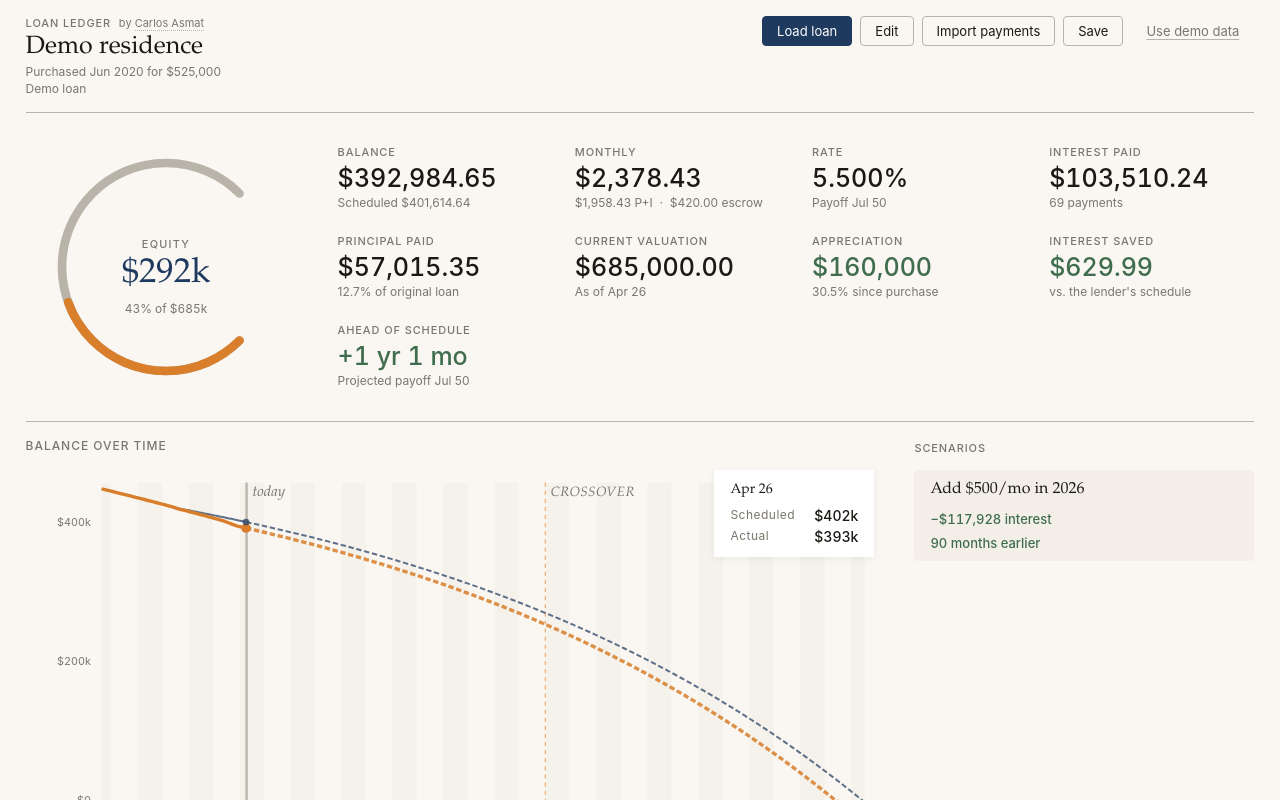
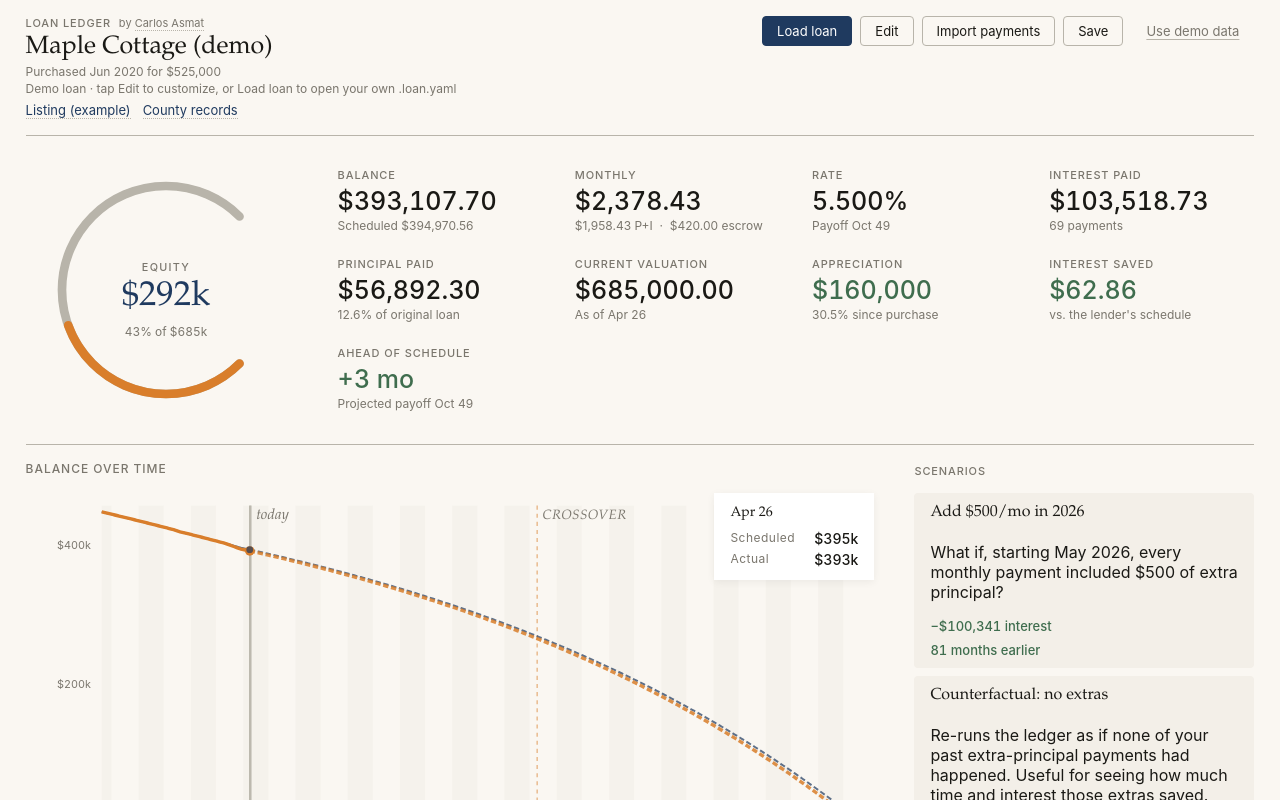
Before and after one commit to Sotilrac/loan-ledger, a Vue app in the folder packages/web/: page / in a window 1280 px wide. Built offline with nearby package versions, Linux system fonts and the light colour scheme; some icons are missing.

Commit message:
updates default data, adds umami

```diff
--- a/packages/core/src/demo.ts
+++ b/packages/core/src/demo.ts
@@ -13,10 +13,22 @@ export function buildDemoLoan(): LoanFile {
   const base: LoanFile = {
     schema_version: 1,
     property: {
-      name: 'Demo residence',
+      name: 'Maple Cottage (demo)',
+      address: '123 Maple Street, Exampleville, NY 10001',
       purchase_date: '2020-06-15',
       purchase_price: 525_000,
       currency: 'USD',
+      year_built: 1998,
+      bedrooms: 3,
+      bathrooms: 2,
+      square_feet: 1_850,
+      lot_size_sqft: 6_500,
+      links: [
+        { label: 'Listing (example)', url: 'https://example.com/listings/123-maple-street' },
+        { label: 'County records', url: 'https://example.com/tax/parcel/123-maple' },
+      ],
+      notes:
+        'Stand-in data so you can see how the dashboard reads a real file. Tap Edit to change any field, or Load loan to open your own .loan.yaml. Your file never leaves this browser.',
     },
     valuation: {
       current: {
@@ -24,6 +36,11 @@ export function buildDemoLoan(): LoanFile {
         as_of: '2026-04-01',
         source: 'manual',
       },
+      history: [
+        { amount: 525_000, as_of: '2020-06-15', source: 'manual' },
+        { amount: 610_000, as_of: '2022-06-01', source: 'manual' },
+        { amount: 650_000, as_of: '2024-06-01', source: 'manual' },
+      ],
     },
     loan: {
       principal: 450_000,
@@ -37,11 +54,21 @@ export function buildDemoLoan(): LoanFile {
         { effective_date: '2020-07-01', annual_rate: 0.0325 },
         { effective_date: '2023-09-01', annual_rate: 0.055 },
       ],
+      scheduled_extras: [
+        {
+          start_date: '2023-06-01',
+          end_date: '2025-12-01',
+          amount: 200,
+          note: 'Committed extra principal during the 2023–2025 stretch',
+        },
+      ],
     },
     scenarios: [
       {
         id: 'extra-500',
         name: 'Add $500/mo in 2026',
+        description:
+          'What if, starting May 2026, every monthly payment included $500 of extra principal?',
         mutations: [
           {
             type: 'recurring_extra_principal',
@@ -49,6 +76,13 @@ export function buildDemoLoan(): LoanFile {
             amount: 500,
           },
         ],
+      },
+      {
+        id: 'what-if-no-extras',
+        name: 'Counterfactual: no extras',
+        description:
+          'Re-runs the ledger as if none of your past extra-principal payments had happened. Useful for seeing how much time and interest those extras saved.',
+        mutations: [{ type: 'remove_payments_where', note_contains: 'extra' }],
       },
     ],
   };
@@ -73,7 +107,10 @@ function generateDemoPayments(loan: LoanFile): Payment[] {
     const bonus = extraBonusFor(row.date);
     const amount = round2(row.scheduled.payment + row.scheduled.escrow + bonus);
     const payment: Payment = { date: row.date, amount };
-    if (bonus > 0) payment.extra = bonus;
+    if (bonus > 0) {
+      payment.extra = bonus;
+      payment.note = 'extra principal';
+    }
     payments.push(payment);
   }
 
--- a/packages/web/index.html
+++ b/packages/web/index.html
@@ -6,6 +6,19 @@
     <link rel="icon" type="image/svg+xml" href="./favicon.svg" />
     <link rel="alternate icon" type="image/png" href="./favicon.png" />
     <title>Loan Ledger</title>
+    <script
+      defer
+      src="https://cloud.umami.is/script.js"
+      data-website-id="55179db8-c15f-4659-8430-1ef4e05d3ffb"
+      data-auto-track="false"
+    ></script>
+    <script>
+      // Report this app under /loanledger/... in the shared Umami site, so it
+      // doesn't collide with asmat.ca root-path analytics.
+      window.addEventListener('load', () => {
+        window.umami?.track((props) => ({ ...props, url: '/loanledger' + props.url }));
+      });
+    </script>
   </head>
   <body>
     <div id="app"></div>
--- a/packages/web/src/App.vue
+++ b/packages/web/src/App.vue
@@ -67,7 +67,9 @@ function monthsLabel(n: number): string {
 }
 
 const sourceLabel = computed(() => {
-  if (store.source === 'demo') return 'Demo loan';
+  if (store.source === 'demo') {
+    return 'Demo loan · tap Edit to customize, or Load loan to open your own .loan.yaml';
+  }
   return store.fileName;
 });
 
--- a/packages/web/src/components/LoanEditForm.vue
+++ b/packages/web/src/components/LoanEditForm.vue
@@ -313,7 +313,7 @@ const d = computed(() => store.draft);
         <input
           id="features"
           type="text"
-          placeholder="garage, fireplace, finished basement"
+          placeholder="Finished basement, Attached two-car garage, Gas forced-air heat, Central A/C, South-facing backyard"
           :value="(d.property.features ?? []).join(', ')"
           @input="updatePropertyArray(($event.target as HTMLInputElement).value)"
         />
--- a/packages/web/src/stores/loan.ts
+++ b/packages/web/src/stores/loan.ts
@@ -278,10 +278,12 @@ export const useLoanStore = defineStore('loan', () => {
   function downloadYaml(): void {
     if (isEditing.value) commitEditing();
     const yaml = currentYaml.value;
-    const name = fileName.value.endsWith('.yaml')
-      ? fileName.value
-      : `${fileName.value.replace(/\.(yml|yaml)$/, '')}.loan.yaml`;
-    downloadText(name, yaml);
+    const slug =
+      activeLoan.value.property.name
+        .toLowerCase()
+        .replace(/[^a-z0-9]+/g, '-')
+        .replace(/^-+|-+$/g, '') || 'loan';
+    downloadText(`${slug}.loan.yaml`, yaml);
   }
 
   return {
```
Also changed, not shown: 1 other file (tests, documents, lock files or other folders).
